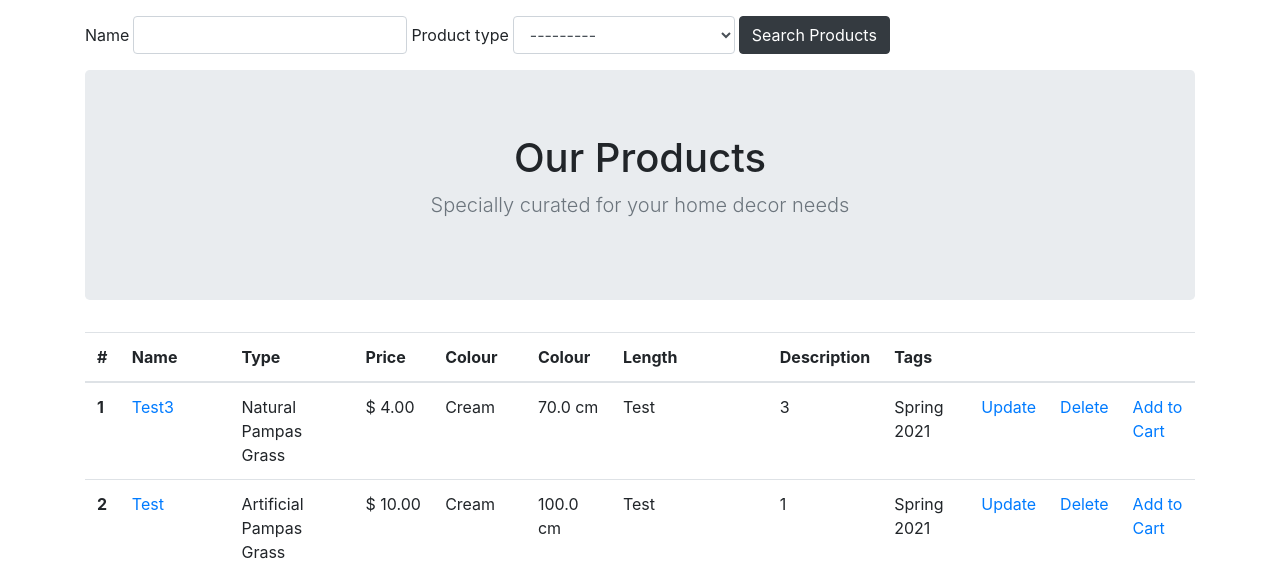
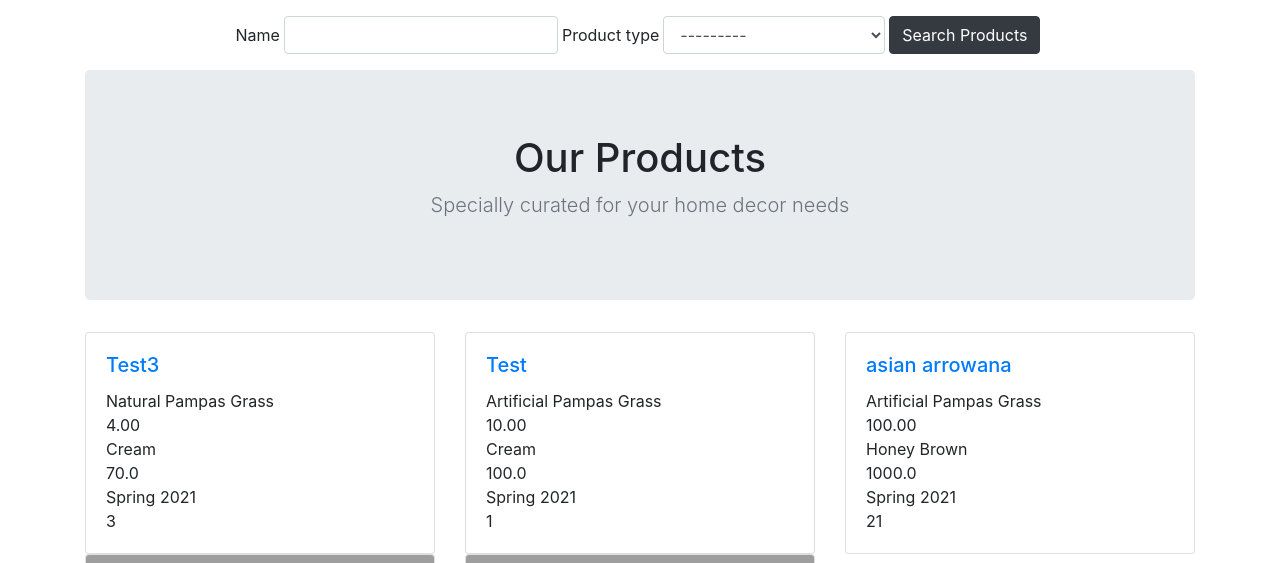
Before and after one commit to Malrhis/project-4-codeinstitute, a Django app: page /products/ in a window 1280 px wide. Shown: the part 58-621 px from the top of the page. Run offline with Django 3.2, Linux system fonts and the light colour scheme; data comes from the database, SQL or seed files in the repository; some libraries are stand-ins or nearby versions; grey boxes are pictures that could not be loaded.

Commit message:
update ux for all product templates

```diff
--- a/cart/templates/cart/view_cart-template.html
+++ b/cart/templates/cart/view_cart-template.html
@@ -1,6 +1,7 @@
 {% extends "base.template.html" %}
 
 {% block content %}
+<div class="container">
     <h1>Shopping Cart</h1>
     <a href="{% url 'checkout' %}" class="btn btn-success mb-3">Checkout</a>
     <ul class="list-group">
@@ -27,5 +28,6 @@
         </li>
         {% endfor %}
     </ul>
+</div>
 
 {% endblock %}
--- a/products/templates/products/show-products.template.html
+++ b/products/templates/products/show-products.template.html
@@ -12,7 +12,7 @@ Product Listing
 
 {% block content %}
 <div class="container">
-        <form class="form-inline" method="GET">
+    <form class="form-inline d-flex justify-content-center" method="GET">
         <div class="form-group my-3">
             {{search_form|crispy}}
             <input type="submit" class="btn btn-dark" value="Search Products">
@@ -28,43 +28,27 @@ Product Listing
         </div>
     </section>
 
-    <table class="table">
-        <thead>
-            <tr>
-                <th scope="col">#</th>
-                <th scope="col">Name</th>
-                <th scope="col">Type</th>
-                <th scope="col">Price</th>
-                <th scope="col">Colour</th>
-                <th scope="col">Colour</th>
-                <th scope="col">Length</th>
-                <th scope="col">Description</th>
-                <th scope="col">Tags</th>
-                <th scope="col"></th>
-                <th scope="col"></th>
-                <th scope="col"></th>
-            </tr>
-        </thead>
-        <tbody>
+    <section class="row">
         {% for product in products %}
-            <tr>
-                <th scope="row">{{product.id}}</th>
-                <td><a href="{% url 'view_product_details_route' product_id=product.id %}">{{product.name}}</a></td>
-                <td>{{product.product_type}}</td>
-                <td>$ {{product.price}}</td>
-                <td>{{product.colour}}</td>
-                <td>{{product.length}} cm</td>
-                <td>{{product.desc}}</td>
-                <td>{{product.quantity}}</td>
-                <td>{% for tag in product.tag.all %}{{tag}}{% endfor %}</td>
-                <td><a href="{% url 'update_product_route' product_id=product.id %}">Update</a></td>
-                <td><a href="{% url 'delete_product_route' product_id=product.id %}">Delete</a></td>
-                <td><a href="{% url 'add_to_cart' product_id=product.id %}">Add to Cart</a></td>
-            </tr>
+        <div class="col-md-6 col-lg-4">
+            <div class="card h-100">
+                <img class="card-img-top img-fluid" src="{{product.image}}" />
+                <div class="card-body">
+                    <h5 class="card-title"><a
+                            href="{% url 'view_product_details_route' product_id=product.id %}">{{product.name}}</a>
+                    </h5>
+                    <p class="card-text mb-0">{{product.product_type}}</p>
+                    <p class="card-text mb-0">{{product.price}}</p>
+                    <p class="card-text mb-0">{{product.colour}}</p>
+                    <p class="card-text mb-0">{{product.length}}</p>
+                    {% for tag in product.tag.all %}
+                    <p class="card-text mb-0">{{tag}}</p>
                     {% endfor %}
-        </tbody>
-    </table>
+                    <p class="card-text">{{product.quantity}}</p>
+                </div>
+            </div>
+        </div>
+        {% endfor %}
+    </section>
+</div>
 {% endblock %}
-</div>
-
-</html>
--- a/templates/base.template.html
+++ b/templates/base.template.html
@@ -43,7 +43,6 @@
             <span class="navbar-text mr-3">Please <a href="/accounts/login">Login</span>
             {%endif%}
             <div class="nav-item">
-
                 <a href="{% url 'view_cart' %}" class="btn btn-dark">Cart ({{items_in_cart}})</a>
             </div>
         </div>
```
Also changed, not shown: checkout/views.py (+9 -4 lines), products/templates/products/create-products.template.html (+9 -4 lines), products/templates/products/delete-product.template.html (+28 -18 lines), products/templates/products/update-product.template.html (+17 -9 lines). Lines whose indentation alone changed are shown as unchanged.
